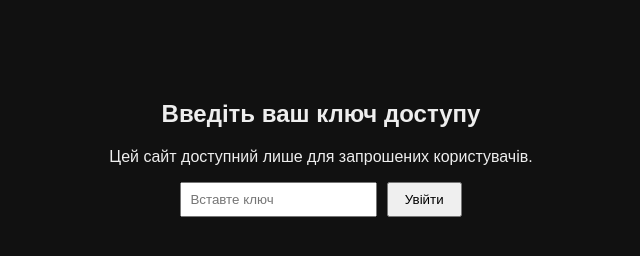
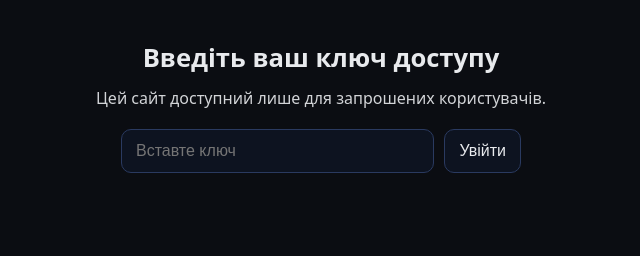
Before and after one commit to viglvi96-beep/splitbuddy-mvp, a plain HTML site: page static/join.html in a window 1280 px wide. Shown: the whole page, without its empty margins (319-959 px from the left). Drawn offline with Linux system fonts and the light colour scheme.

Commit message:
Update join.html

```diff
--- a/static/join.html
+++ b/static/join.html
@@ -1,21 +1,51 @@
 <!DOCTYPE html>
 <html lang="uk">
 <head>
-  <meta charset="UTF-8">
+  <meta charset="UTF-8" />
+  <meta name="viewport" content="width=device-width, initial-scale=1">
   <title>Вхід за кодом</title>
   <style>
-    body { font-family: sans-serif; background:#111; color:#eee; text-align:center; margin-top:100px; }
-    input { padding:8px; }
-    button { padding:8px 16px; margin-left:5px; }
+    :root { color-scheme: dark; }
+    body {
+      font-family: system-ui, -apple-system, Segoe UI, Roboto, Arial;
+      background:#0b0d12; color:#e8eaed;
+      margin:0; padding:40px 20px;
+      display:flex; flex-direction:column; align-items:center;
+    }
+    h2 { margin:0 0 12px; font-size:1.6rem; text-align:center; }
+    p { opacity:.9; margin:0 0 20px; text-align:center; font-size:1rem; }
+
+    .row { display:flex; flex-wrap:wrap; gap:10px; justify-content:center; width:100%; max-width:400px; }
+    input,button {
+      flex:1;
+      padding:12px 14px;
+      border-radius:10px;
+      border:1px solid #2a3a60;
+      background:#0d1320; color:#e8eaed;
+      font-size:1rem;
+    }
+    input { min-width: 200px; }
+    button { cursor:pointer; flex:0 0 auto; }
+    #err { color:#ff6b6b; margin-top:14px; font-size:0.95rem; }
+
+    /* 📱 мобільна адаптація */
+    @media (max-width:480px){
+      body { padding:20px 10px; }
+      h2 { font-size:1.4rem; }
+      input,button { font-size:1rem; width:100%; }
+      .row { flex-direction:column; align-items:stretch; }
+    }
   </style>
 </head>
 <body>
   <h2>Введіть ваш ключ доступу</h2>
   <p>Цей сайт доступний лише для запрошених користувачів.</p>
 
-  <input id="k" placeholder="Вставте ключ">
-  <button onclick="go()">Увійти</button>
-  <p id="err" style="color:#ff6b6b;"></p>
+  <div class="row">
+    <input id="k" placeholder="Вставте ключ" />
+    <button onclick="go()">Увійти</button>
+  </div>
+  <p id="err"></p>
 
   <script>
     async function go(){
@@ -28,7 +58,7 @@
           body: JSON.stringify({code: v})
         });
         if(r.ok){
-          location.href = '/'; // бекенд вже поставив cookie
+          location.href = '/';
         }else{
           document.getElementById('err').textContent =
             'Невірний ключ. Спробуйте ще раз або запитайте власника сайту.';
```
